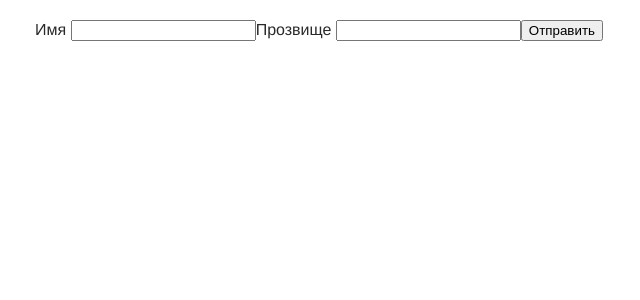
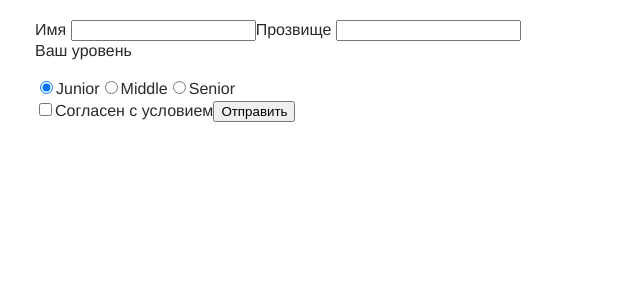
Before and after one commit to baschenko/goit_react_lessons, a React (Create React App) app: page / in a window 1280 px wide. Shown: the top 300 px of the page, without its empty margins (0-640 px from the left). Built offline with nearby package versions, Linux system fonts and the light colour scheme.

Commit message:
update Forma

```diff
--- a/package.json
+++ b/package.json
@@ -16,6 +16,7 @@
     "react-dom": "^18.2.0",
     "react-icons": "^5.0.1",
     "react-scripts": "5.0.1",
+    "shortid": "^2.2.16",
     "web-vitals": "^2.1.4"
   },
   "scripts": {
--- a/src/components/Form.js
+++ b/src/components/Form.js
@@ -1,57 +1,101 @@
-import { Component } from "react";
-
+import { Component } from 'react';
+import shortid from 'shortid';
 
 class Form extends Component {
   state = {
     name: '',
     tag: '',
+      experience: 'junior',
+    licence: false,
   };
 
+  nameInputId = shortid.generate();
+  tagInputId = shortid.generate();
+
   handleChange = e => {
-    const { name, value } =
-      e.currentTarget;
+    const { name, value } = e.currentTarget;
     this.setState({
       [name]: value,
     });
   };
 
-
   handleSbmit = e => {
     e.preventDefault();
-      console.log(this.state);
-      this.props.onSubmit(this.state);
-      this.reset();
+    console.log(this.state);
+    this.props.onSubmit(this.state);
+    this.reset();
     };
 
-    reset = () => {
-        this.setState({name:'', tag:''})
-    }
+    handleLicenceChange = e => {
+        console.log(e.currentTarget.checked);
+        this.setState({ licence: e.currentTarget.checked})
+    };
 
+  reset = () => {
+    this.setState({ name: '', tag: '' });
+  };
 
   render() {
     return (
       <form onSubmit={this.handleSbmit}>
-        <label htmlFor="">
+        <label htmlFor={this.nameInputId}>
           Имя{' '}
           <input
             type="text"
             name="name"
             value={this.state.name}
             onChange={this.handleChange}
+            id={this.nameInputId}
           />
         </label>
-        <label>
+        <label htmlFor={this.tagInputId}>
           Прозвище{' '}
           <input
             type="text"
             name="tag"
             value={this.state.tag}
             onChange={this.handleChange}
+            id={this.tagInputId}
           />
         </label>
-        <button type="submit">
-          Отправить
-        </button>
+        <p>Ваш уровень</p>
+        <div>
+          <label>
+            <input
+              type="radio"
+              name="experience"
+              value="junior"
+              onChange={this.handleChange}
+              checked={this.state.experience === 'junior'}
+            />
+            Junior
+          </label>
+          <label>
+            <input
+              type="radio"
+              name="experience"
+              value="middle"
+              onChange={this.handleChange}
+              checked={this.state.experience === 'middle'}
+            />
+            Middle
+          </label>
+          <label>
+            <input
+              type="radio"
+              name="experience"
+              value="senior"
+              onChange={this.handleChange}
+              checked={this.state.experience === 'senior'}
+            />
+            Senior
+          </label>
+        </div>
+        <label>
+                <input type="checkbox" name="licence" checked={ this.state.licence} onChange={this.handleLicenceChange} />Согласен с условием
+        </label>
+
+        <button type="submit">Отправить</button>
       </form>
     );
   }
```
Also changed, not shown: .prettierrc.yaml, 1 other file (tests, documents, lock files or other folders).
